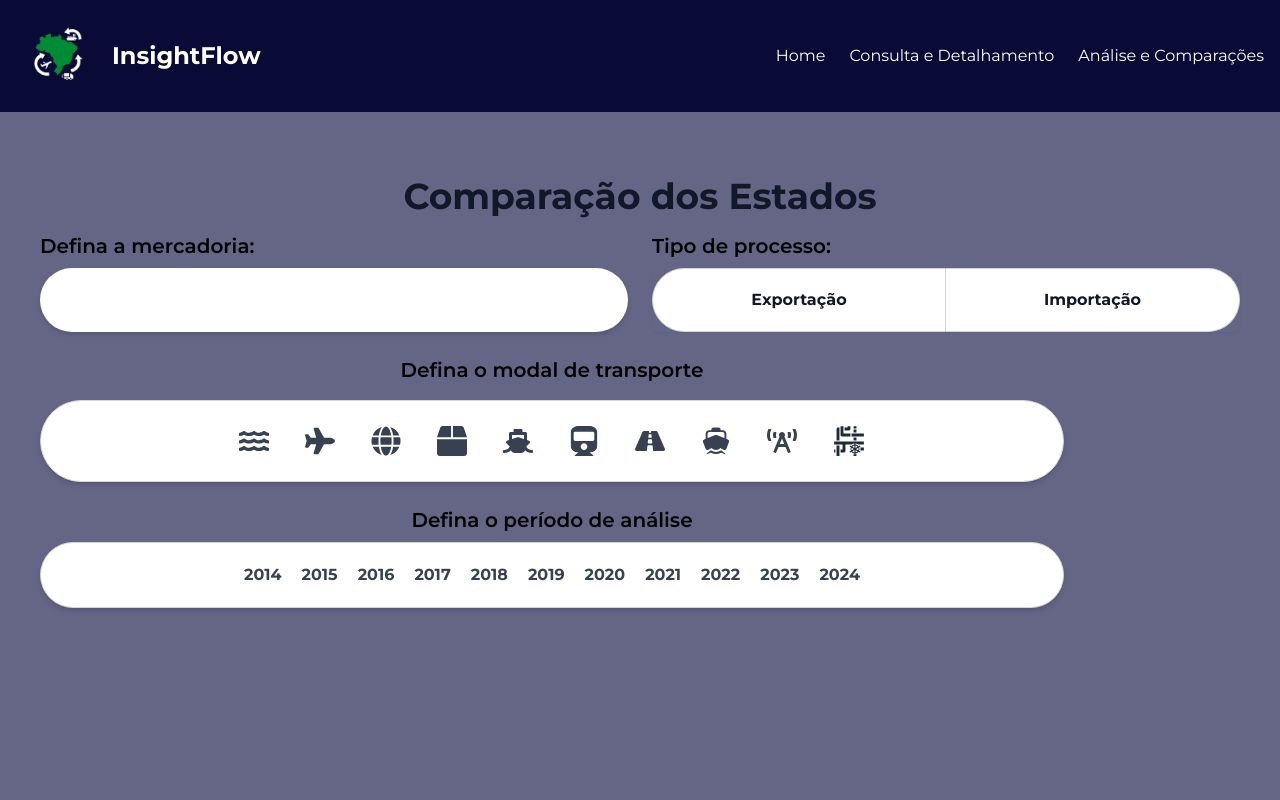
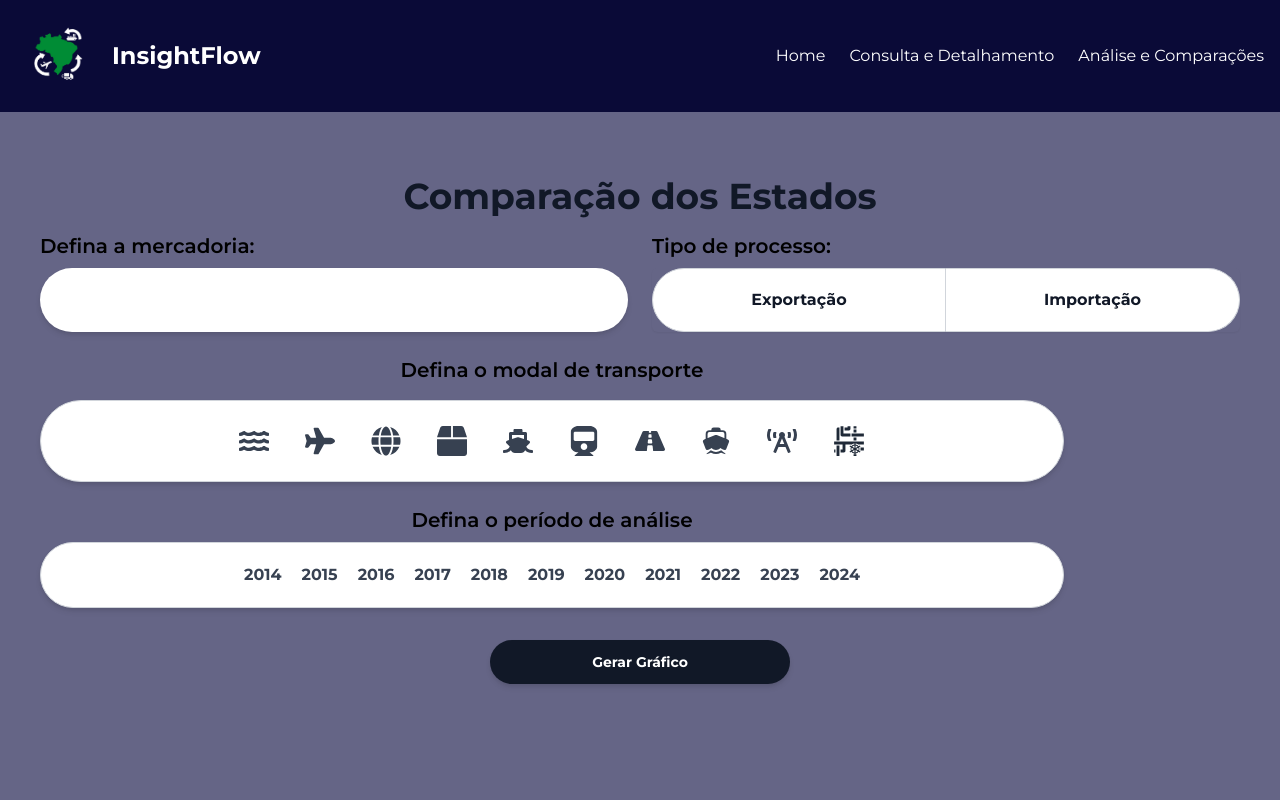
Before and after one commit to Titus-System/3Semestre-ADS-Frontend, a React (Vite) app in the folder frontend/: page /ComparacaoEstado in a window 1280 px wide. Shown: the top 800 px of the page. Built offline with nearby package versions, Linux system fonts and the light colour scheme.

Commit message:
feat(comparacaoEstado): Adição do botão para gerar gráfico

```diff
--- a/frontend/src/pages/comparacaoEstado.tsx
+++ b/frontend/src/pages/comparacaoEstado.tsx
@@ -167,6 +167,13 @@ export default function ComparacaoEstados() {
                     </div>
                 </div>
             </div>
+
+            <div className="flex flex-col space-y-4 w-full mt-8">
+                    <button className="bg-gray-900 text-white text-sm sm:text-md font-bold p-2 sm:p-3 rounded-full shadow-md hover:bg-[#11114E] w-[200px] sm:w-1/4 mx-auto">
+                        Gerar Gráfico
+                    </button>
+            </div>
+
         </div>
     );
 }
```
